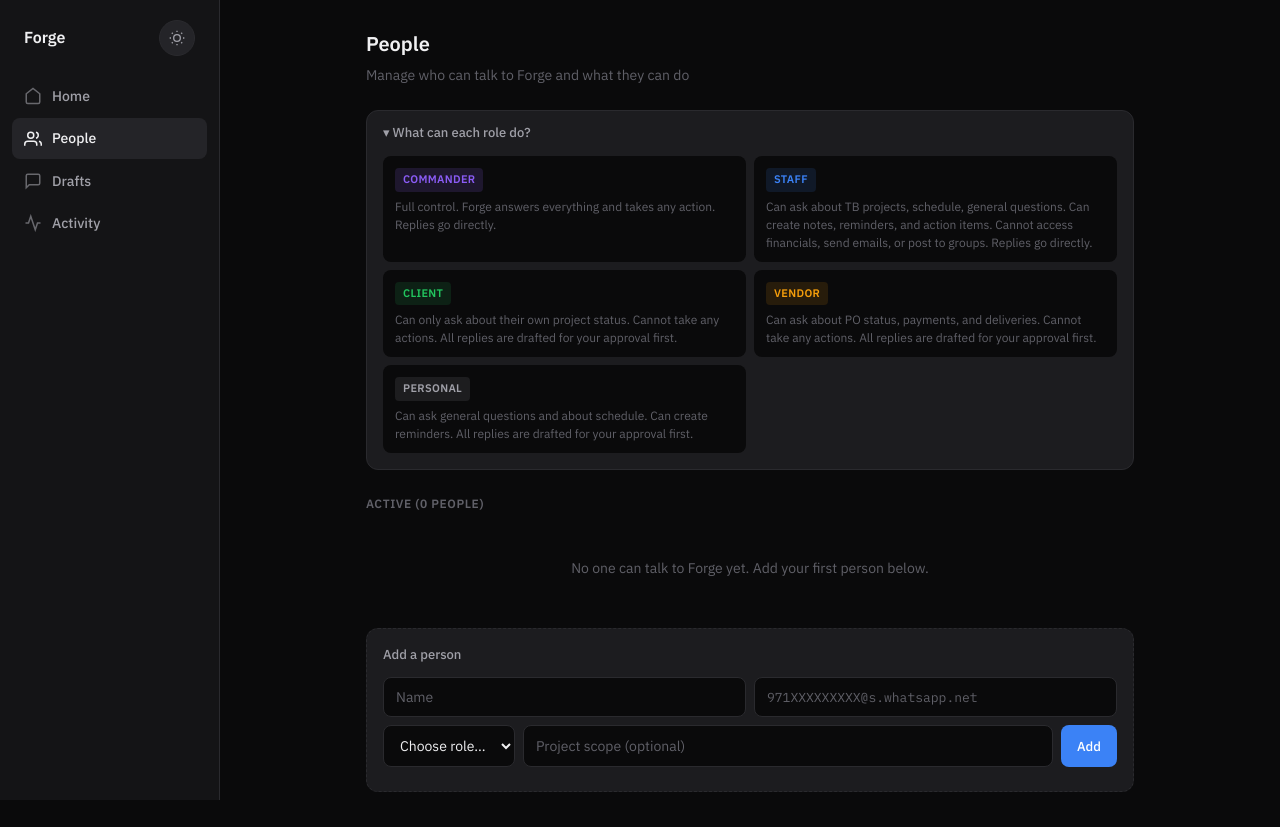
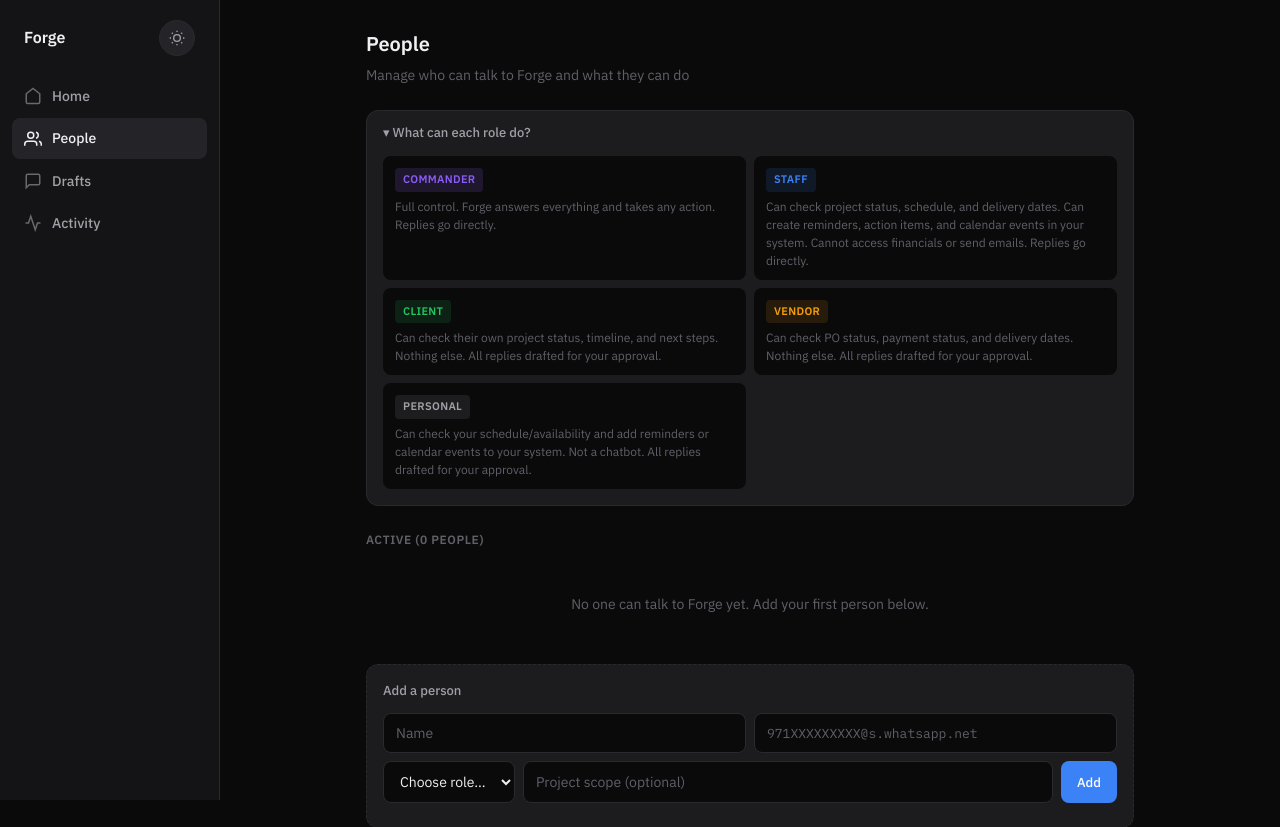
Before and after one commit to tariqismail/forge-admin, a Flask app: page /people in a window 1280 px wide, after a click on "What can each role do?". Shown: the top 827 px of the page. Before the commit the page ends 800 px from the top, so only its background shows below. Run offline with Flask 3, Linux system fonts and the light colour scheme; the visitor is signed in with stand-in values (Sample User, id 1).

Commit message:
Update role descriptions: Forge is executive function layer, not chatbot
Roles clarify that Forge is task-specific access to Tariq's system,
not a general AI assistant. Staff can create calendar events.
Personal can add reminders + events. Nobody gets freeform AI chat.

Co-Authored-By: Claude Opus 4.6 (1M context) <noreply@anthropic.com>

```diff
--- a/templates/people.html
+++ b/templates/people.html
@@ -24,19 +24,19 @@
     </div>
     <div class="role-card">
       <span class="role-pill staff">Staff</span>
-      <p>Can ask about TB projects, schedule, general questions. Can create notes, reminders, and action items. Cannot access financials, send emails, or post to groups. Replies go directly.</p>
+      <p>Can check project status, schedule, and delivery dates. Can create reminders, action items, and calendar events in your system. Cannot access financials or send emails. Replies go directly.</p>
     </div>
     <div class="role-card">
       <span class="role-pill client">Client</span>
-      <p>Can only ask about their own project status. Cannot take any actions. All replies are drafted for your approval first.</p>
+      <p>Can check their own project status, timeline, and next steps. Nothing else. All replies drafted for your approval.</p>
     </div>
     <div class="role-card">
       <span class="role-pill vendor">Vendor</span>
-      <p>Can ask about PO status, payments, and deliveries. Cannot take any actions. All replies are drafted for your approval first.</p>
+      <p>Can check PO status, payment status, and delivery dates. Nothing else. All replies drafted for your approval.</p>
     </div>
     <div class="role-card">
       <span class="role-pill personal">Personal</span>
-      <p>Can ask general questions and about schedule. Can create reminders. All replies are drafted for your approval first.</p>
+      <p>Can check your schedule/availability and add reminders or calendar events to your system. Not a chatbot. All replies drafted for your approval.</p>
     </div>
   </div>
 </details>
```
